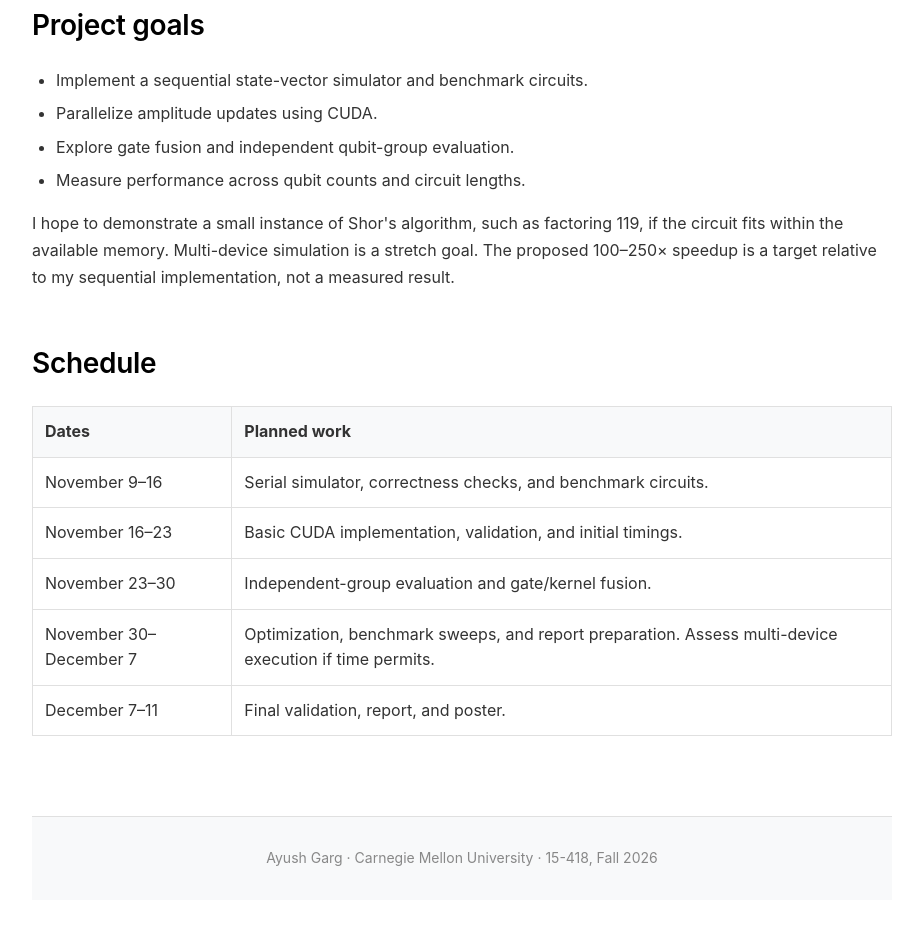
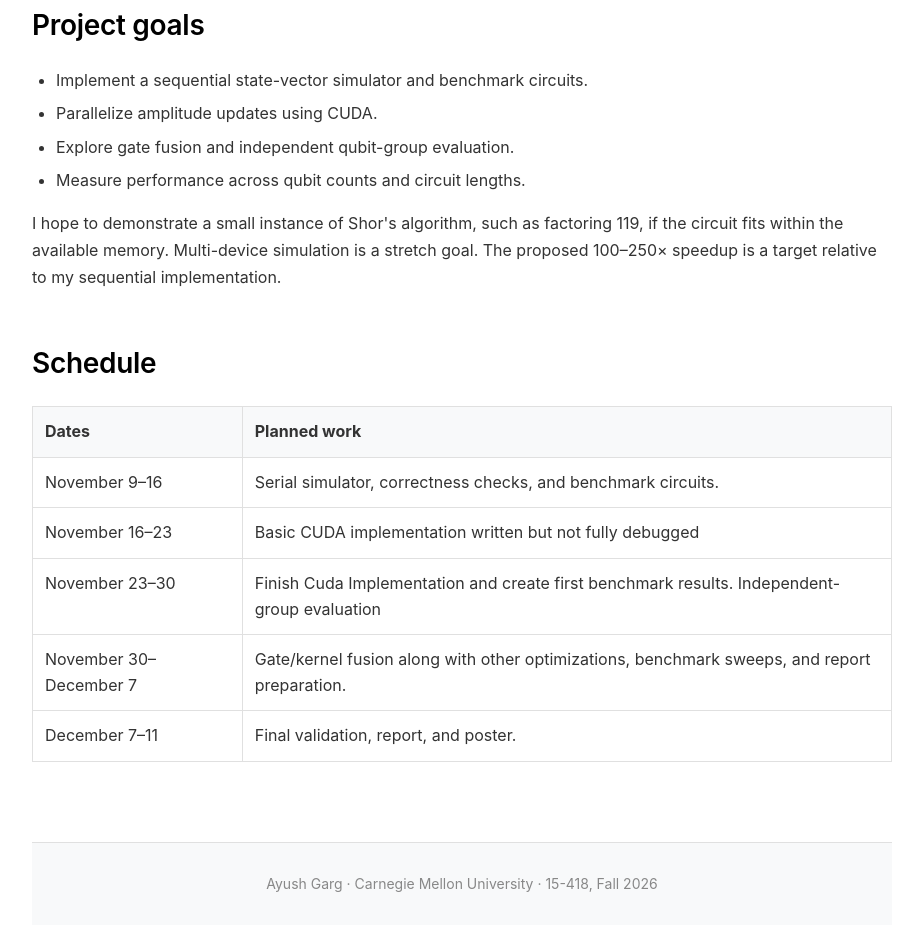
Before and after one commit to Arcanine1/15-418-final.github.io, a plain HTML site: page docs/index.html in a window 1280 px wide. Shown: the part 810-1741 px from the top of the page, without its empty margins (178-1101 px from the left). Drawn offline with Linux system fonts and the light colour scheme.

Commit message:
Edited schedule based on midpoint

```diff
--- a/docs/index.html
+++ b/docs/index.html
@@ -29,7 +29,7 @@
   <li>Explore gate fusion and independent qubit-group evaluation.</li>
   <li>Measure performance across qubit counts and circuit lengths.</li>
 </ul>
-<p>I hope to demonstrate a small instance of Shor's algorithm, such as factoring 119, if the circuit fits within the available memory. Multi-device simulation is a stretch goal. The proposed 100–250× speedup is a target relative to my sequential implementation, not a measured result.</p>
+<p>I hope to demonstrate a small instance of Shor's algorithm, such as factoring 119, if the circuit fits within the available memory. Multi-device simulation is a stretch goal. The proposed 100–250× speedup is a target relative to my sequential implementation.</p>
 
 </section>
 <section class="content-section"><h2 id="schedule">Schedule</h2>
@@ -37,9 +37,9 @@
 <thead><tr><th scope="col">Dates</th><th scope="col">Planned work</th></tr></thead>
 <tbody>
 <tr><td>November 9–16</td><td>Serial simulator, correctness checks, and benchmark circuits.</td></tr>
-<tr><td>November 16–23</td><td>Basic CUDA implementation, validation, and initial timings.</td></tr>
-<tr><td>November 23–30</td><td>Independent-group evaluation and gate/kernel fusion.</td></tr>
-<tr><td>November 30–December 7</td><td>Optimization, benchmark sweeps, and report preparation. Assess multi-device execution if time permits.</td></tr>
+<tr><td>November 16–23</td><td>Basic CUDA implementation written but not fully debugged</td></tr>
+<tr><td>November 23–30</td><td> Finish Cuda Implementation and create first benchmark results. Independent-group evaluation </td></tr>
+<tr><td>November 30–December 7</td><td>  Gate/kernel fusion along with other optimizations, benchmark sweeps, and report preparation. </td></tr>
 <tr><td>December 7–11</td><td>Final validation, report, and poster.</td></tr>
 </tbody>
 </table>
```
